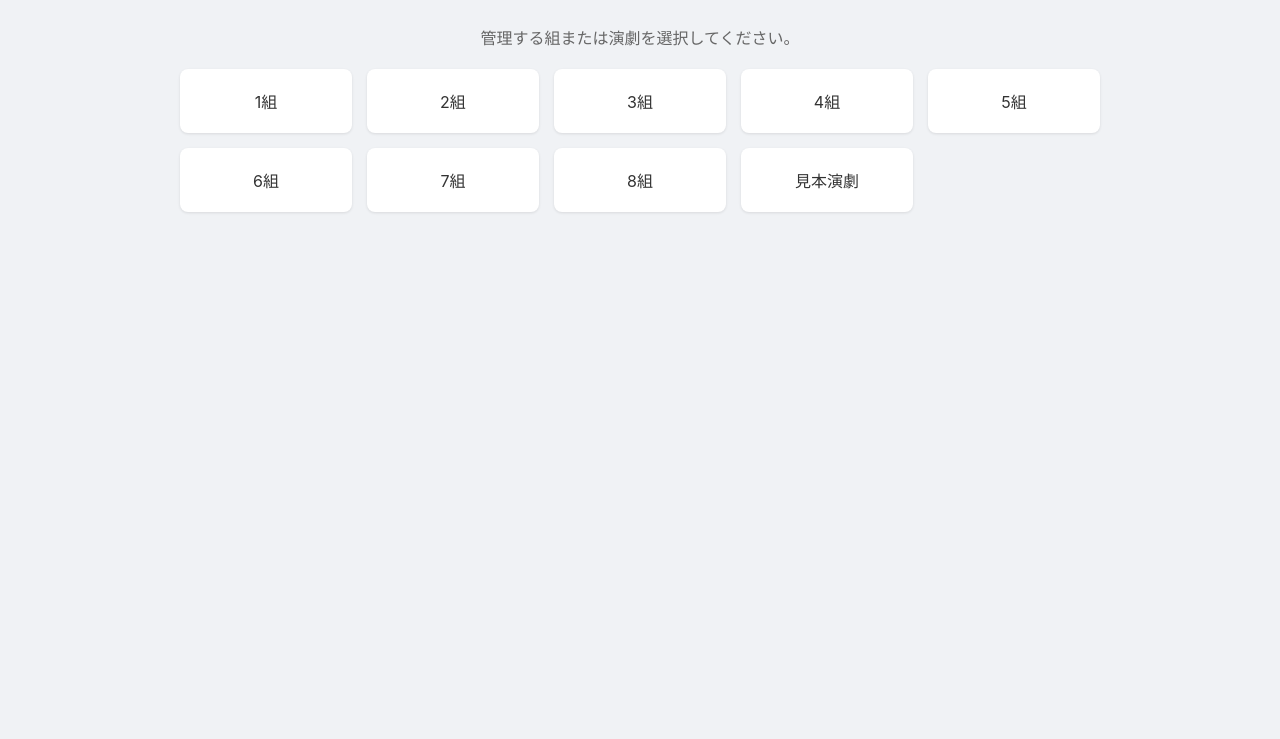
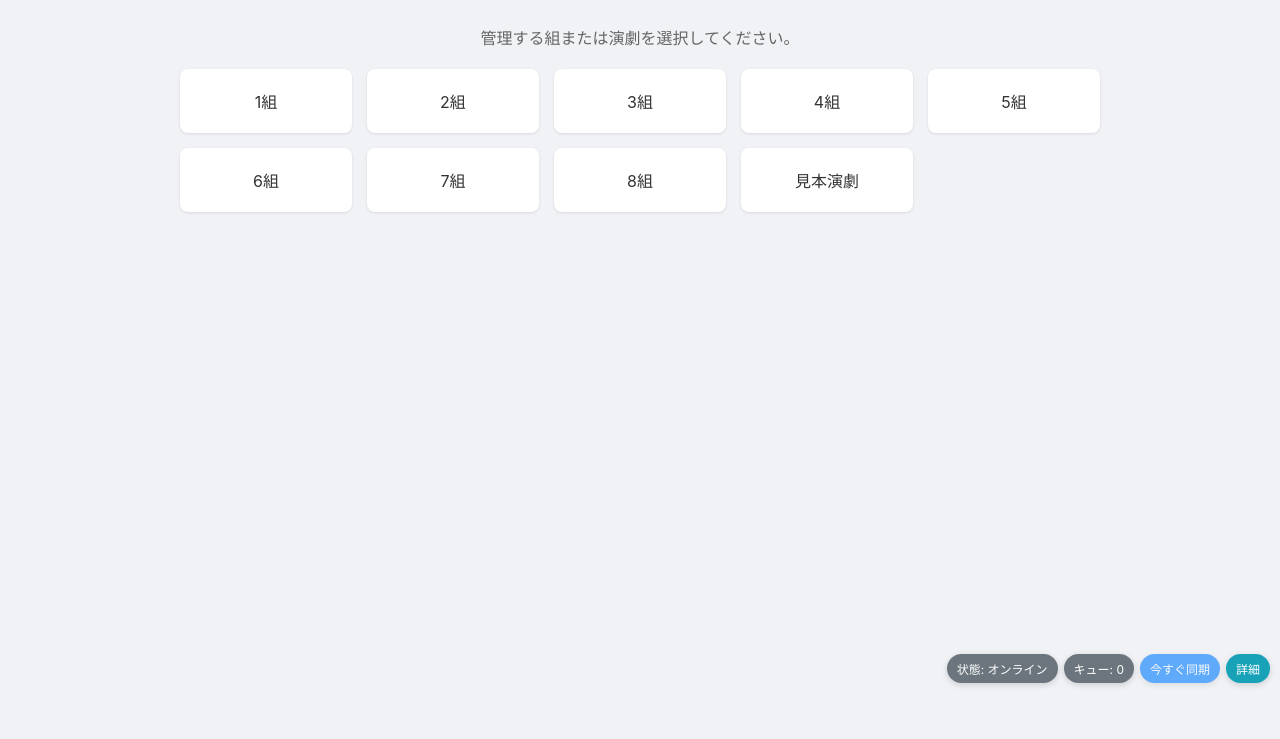
Before and after one commit to J105588/tickets-beta, a plain HTML site: page index.html in a window 1280 px wide. Shown: the part 61-800 px from the top of the page. Drawn offline with Linux system fonts and the light colour scheme.

Commit message:
Update offline sync implementation and enhance user interface
- Removed README.md from .gitignore to allow for documentation updates.
- Replaced offline-sync.js with offline-sync-v2.js in index.html for improved functionality.
- Added a floating widget in offline-sync-v2.js to provide real-time sync status and control across all pages.
- Enhanced offline handling in various scripts to ensure better user experience during offline scenarios.

```diff
--- a/index.html
+++ b/index.html
@@ -60,6 +60,6 @@
   <script type="module" src="sidebar.js"></script>
   <script type="module" src="index-main.js"></script>
   <script type="module" src="system-lock.js"></script>
-  <script src="offline-sync.js"></script>
+  <script src="offline-sync-v2.js"></script>
 </body>
 </html>
--- a/offline-sync-v2.js
+++ b/offline-sync-v2.js
@@ -1123,7 +1123,77 @@ class OfflineOperationManager {
       await this.handleOffline();
     }
 
+    // どのページでも同期を確認・実行できるフローティングウィジェットを注入
+    try { this.injectFloatingSyncWidget(); } catch (_) {}
+
     console.log('[OfflineSync] 初期化完了');
+  }
+
+  /**
+   * どのページでも同期状況を確認・実行できる軽量フローティングウィジェット
+   */
+  injectFloatingSyncWidget() {
+    if (document.getElementById('offline-sync-widget')) return;
+
+    const widget = document.createElement('div');
+    widget.id = 'offline-sync-widget';
+    widget.setAttribute('aria-live', 'polite');
+    widget.style.position = 'fixed';
+    widget.style.right = '10px';
+    widget.style.bottom = '56px';
+    widget.style.zIndex = '10005';
+    widget.style.display = 'flex';
+    widget.style.gap = '6px';
+    widget.style.alignItems = 'center';
+
+    const buttonStyle = 'background:#007bff;color:#fff;border:none;border-radius:16px;padding:6px 10px;font-size:12px;cursor:pointer;box-shadow:0 2px 6px rgba(0,0,0,.15)';
+    const pillStyle = 'background:#6c757d;color:#fff;border:none;border-radius:16px;padding:6px 10px;font-size:12px;box-shadow:0 2px 6px rgba(0,0,0,.15)';
+
+    const statusPill = document.createElement('span');
+    statusPill.id = 'offline-sync-widget-status';
+    statusPill.style.cssText = pillStyle;
+    statusPill.textContent = '同期: 待機中';
+
+    const queuePill = document.createElement('span');
+    queuePill.id = 'offline-sync-widget-queue';
+    queuePill.style.cssText = pillStyle;
+    queuePill.textContent = 'キュー: 0';
+
+    const syncBtn = document.createElement('button');
+    syncBtn.style.cssText = buttonStyle;
+    syncBtn.textContent = '今すぐ同期';
+    syncBtn.onclick = () => {
+      try { OfflineSyncV2.sync(); } catch (_) {}
+    };
+
+    const detailBtn = document.createElement('button');
+    detailBtn.style.cssText = buttonStyle.replace('#007bff', '#17a2b8');
+    detailBtn.textContent = '詳細';
+    detailBtn.onclick = () => {
+      try { OfflineSyncV2.showQueueStatus(); } catch (_) {}
+    };
+
+    widget.appendChild(statusPill);
+    widget.appendChild(queuePill);
+    widget.appendChild(syncBtn);
+    widget.appendChild(detailBtn);
+    document.body.appendChild(widget);
+
+    const refresh = () => {
+      try {
+        const status = this.getSystemStatus();
+        const isOnline = status.isOnline;
+        const inProgress = status.syncInProgress;
+        const queueLen = status.queueLength;
+        statusPill.textContent = `状態: ${inProgress ? '同期中' : (isOnline ? 'オンライン' : 'オフライン')}`;
+        queuePill.textContent = `キュー: ${queueLen}`;
+        // ボタンの有効/無効
+        syncBtn.disabled = inProgress || queueLen === 0;
+        syncBtn.style.opacity = syncBtn.disabled ? '0.6' : '1';
+      } catch (_) {}
+    };
+    refresh();
+    setInterval(refresh, 2000);
   }
 }
 
```
Also changed, not shown: README.md, 1 other file.
